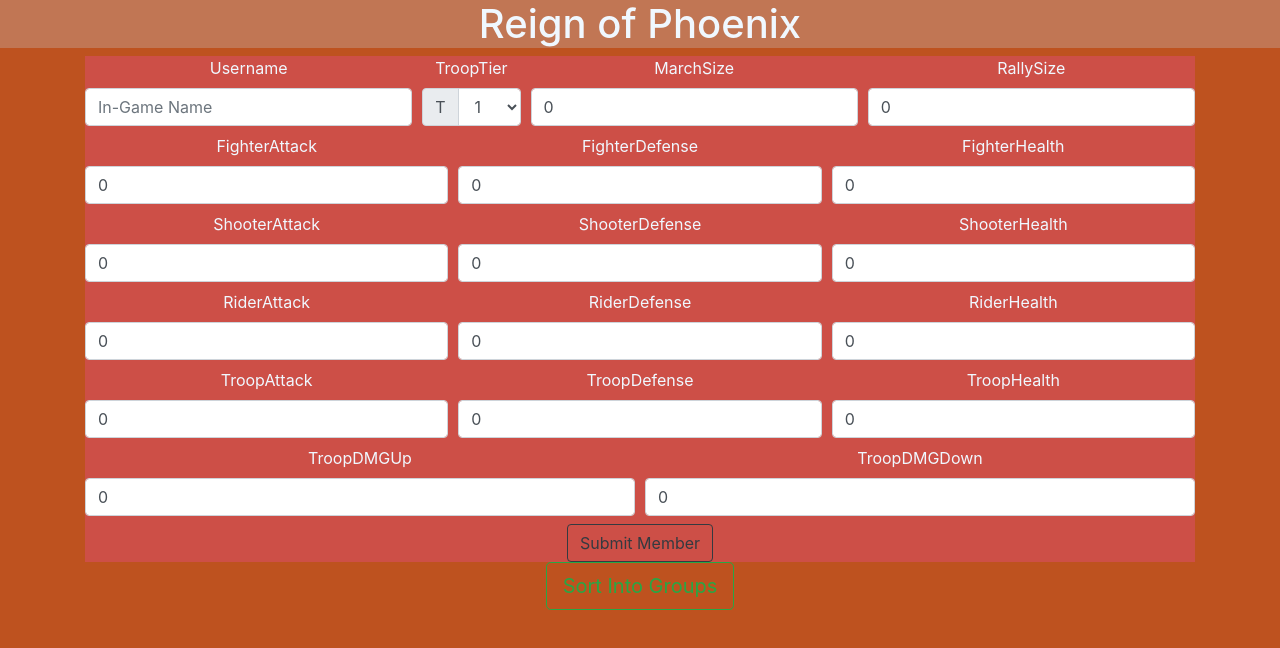
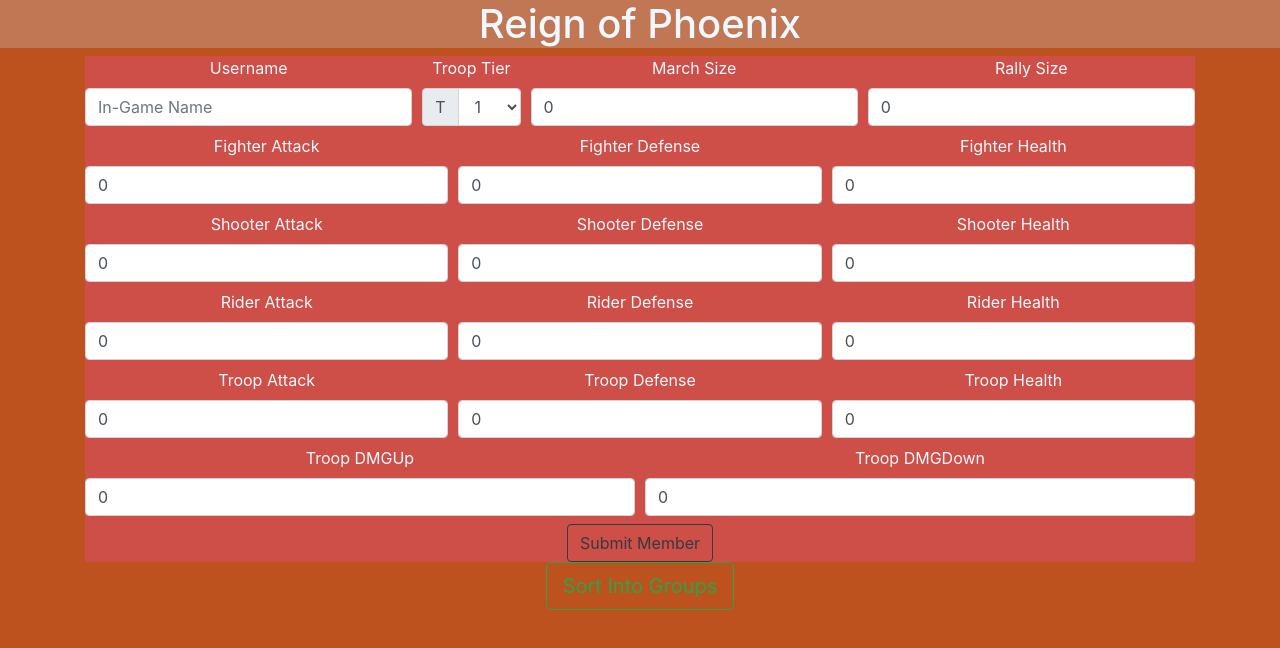
Before and after one commit to Dizzion/rop-app, a React (Create React App) app: page / in a window 1280 px wide. Shown: the top 648 px of the page. Built offline with nearby package versions, Linux system fonts and the light colour scheme.

Commit message:
formatting

```diff
--- a/src/Components/NewMember.tsx
+++ b/src/Components/NewMember.tsx
@@ -186,7 +186,7 @@ class NewMember extends React.Component<NewMemberProps, Player> {
                 />
               </Col>
               <Col xs="auto">
-                <Form.Label htmlFor="TroopTierInput">TroopTier</Form.Label>
+                <Form.Label htmlFor="TroopTierInput">Troop Tier</Form.Label>
                 <InputGroup className="mb-2">
                   <InputGroup.Prepend>
                     <InputGroup.Text>T</InputGroup.Text>
@@ -207,7 +207,7 @@ class NewMember extends React.Component<NewMemberProps, Player> {
                 </InputGroup>
               </Col>
               <Col>
-                <Form.Label htmlFor="MarchInput">MarchSize</Form.Label>
+                <Form.Label htmlFor="MarchInput">March Size</Form.Label>
                 <Form.Control
                   className="mb-2"
                   id="Marchinput"
@@ -218,7 +218,7 @@ class NewMember extends React.Component<NewMemberProps, Player> {
                 />
               </Col>
               <Col>
-                <Form.Label htmlFor="RallyInput">RallySize</Form.Label>
+                <Form.Label htmlFor="RallyInput">Rally Size</Form.Label>
                 <Form.Control
                   className="mb-2"
                   id="Rallyinput"
@@ -232,7 +232,7 @@ class NewMember extends React.Component<NewMemberProps, Player> {
             <Form.Row>
               <Col>
                 <Form.Label htmlFor="FighterAttackInput">
-                  FighterAttack
+                  Fighter Attack
                 </Form.Label>
                 <Form.Control
                   className="mb-2"
@@ -245,7 +245,7 @@ class NewMember extends React.Component<NewMemberProps, Player> {
               </Col>
               <Col>
                 <Form.Label htmlFor="FighterDefenseInput">
-                  FighterDefense
+                  Fighter Defense
                 </Form.Label>
                 <Form.Control
                   className="mb-2"
@@ -258,7 +258,7 @@ class NewMember extends React.Component<NewMemberProps, Player> {
               </Col>
               <Col>
                 <Form.Label htmlFor="FighterHealthInput">
-                  FighterHealth
+                  Fighter Health
                 </Form.Label>
                 <Form.Control
                   className="mb-2"
@@ -273,7 +273,7 @@ class NewMember extends React.Component<NewMemberProps, Player> {
             <Form.Row>
               <Col>
                 <Form.Label htmlFor="ShooterAttackInput">
-                  ShooterAttack
+                  Shooter Attack
                 </Form.Label>
                 <Form.Control
                   className="mb-2"
@@ -286,7 +286,7 @@ class NewMember extends React.Component<NewMemberProps, Player> {
               </Col>
               <Col>
                 <Form.Label htmlFor="ShooterDefenseInput">
-                  ShooterDefense
+                  Shooter Defense
                 </Form.Label>
                 <Form.Control
                   className="mb-2"
@@ -299,7 +299,7 @@ class NewMember extends React.Component<NewMemberProps, Player> {
               </Col>
               <Col>
                 <Form.Label htmlFor="ShooterHealthInput">
-                  ShooterHealth
+                  Shooter Health
                 </Form.Label>
                 <Form.Control
                   className="mb-2"
@@ -313,7 +313,7 @@ class NewMember extends React.Component<NewMemberProps, Player> {
             </Form.Row>
             <Form.Row>
               <Col>
-                <Form.Label htmlFor="RiderAttackInput">RiderAttack</Form.Label>
+                <Form.Label htmlFor="RiderAttackInput">Rider Attack</Form.Label>
                 <Form.Control
                   className="mb-2"
                   id="RiderAttackInput"
@@ -325,7 +325,7 @@ class NewMember extends React.Component<NewMemberProps, Player> {
               </Col>
               <Col>
                 <Form.Label htmlFor="RiderDefenseInput">
-                  RiderDefense
+                  Rider Defense
                 </Form.Label>
                 <Form.Control
                   className="mb-2"
@@ -337,7 +337,7 @@ class NewMember extends React.Component<NewMemberProps, Player> {
                 />
               </Col>
               <Col>
-                <Form.Label htmlFor="RiderHealthInput">RiderHealth</Form.Label>
+                <Form.Label htmlFor="RiderHealthInput">Rider Health</Form.Label>
                 <Form.Control
                   className="mb-2"
                   id="RiderHealthInput"
@@ -350,7 +350,7 @@ class NewMember extends React.Component<NewMemberProps, Player> {
             </Form.Row>
             <Form.Row>
               <Col>
-                <Form.Label htmlFor="TroopAttackInput">TroopAttack</Form.Label>
+                <Form.Label htmlFor="TroopAttackInput">Troop Attack</Form.Label>
                 <Form.Control
                   className="mb-2"
                   id="TroopAttackInput"
@@ -362,7 +362,7 @@ class NewMember extends React.Component<NewMemberProps, Player> {
               </Col>
               <Col>
                 <Form.Label htmlFor="TroopDefenseInput">
-                  TroopDefense
+                  Troop Defense
                 </Form.Label>
                 <Form.Control
                   className="mb-2"
@@ -374,7 +374,7 @@ class NewMember extends React.Component<NewMemberProps, Player> {
                 />
               </Col>
               <Col>
-                <Form.Label htmlFor="TroopHealthInput">TroopHealth</Form.Label>
+                <Form.Label htmlFor="TroopHealthInput">Troop Health</Form.Label>
                 <Form.Control
                   className="mb-2"
                   id="TroopHealthInput"
@@ -387,7 +387,7 @@ class NewMember extends React.Component<NewMemberProps, Player> {
             </Form.Row>
             <Form.Row>
               <Col>
-                <Form.Label htmlFor="TroopDMGUpInput">TroopDMGUp</Form.Label>
+                <Form.Label htmlFor="TroopDMGUpInput">Troop DMGUp</Form.Label>
                 <Form.Control
                   className="mb-2"
                   id="TroopDMGUpInput"
@@ -399,7 +399,7 @@ class NewMember extends React.Component<NewMemberProps, Player> {
               </Col>
               <Col>
                 <Form.Label htmlFor="TroopDMGDownInput">
-                  TroopDMGDown
+                  Troop DMGDown
                 </Form.Label>
                 <Form.Control
                   className="mb-2"
```
